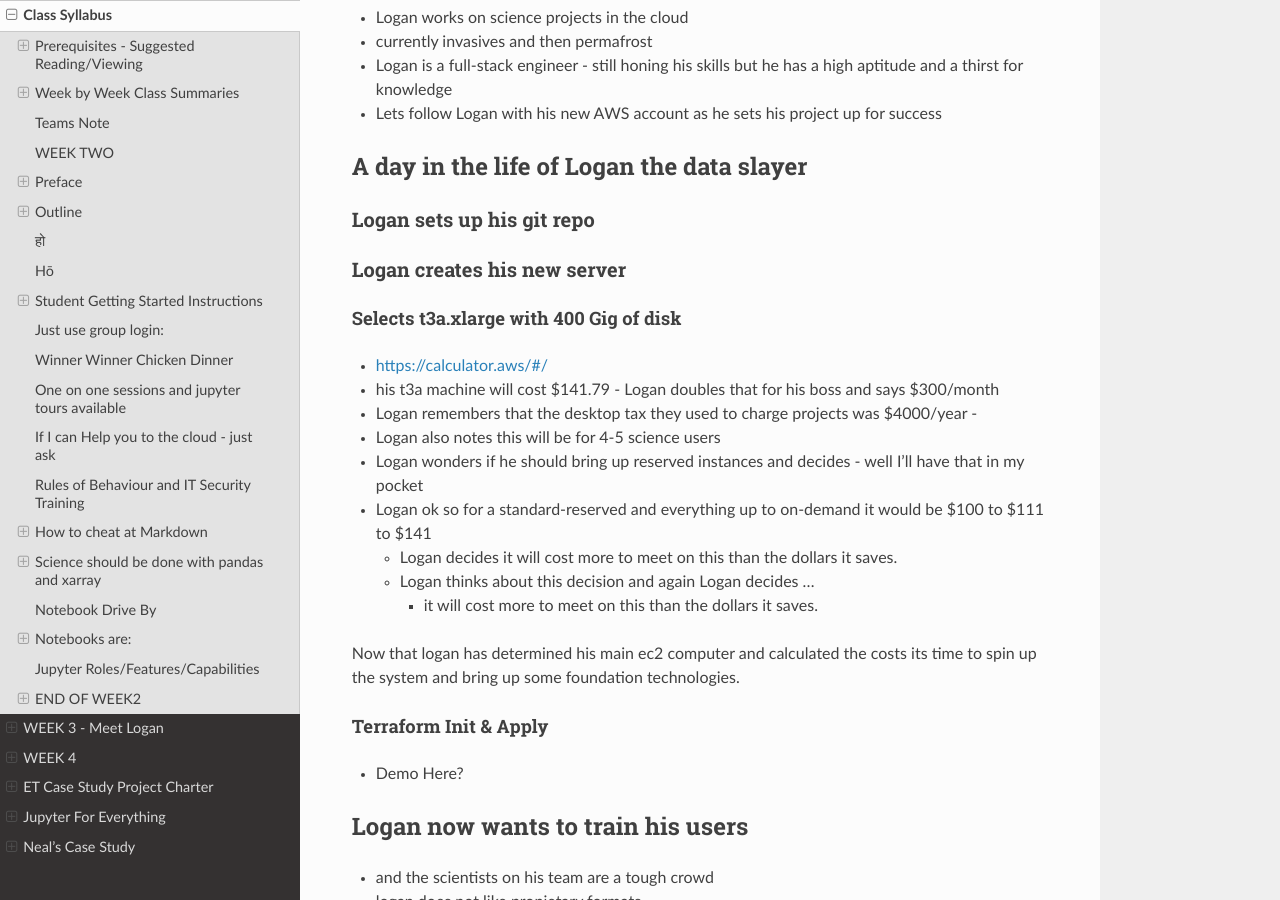
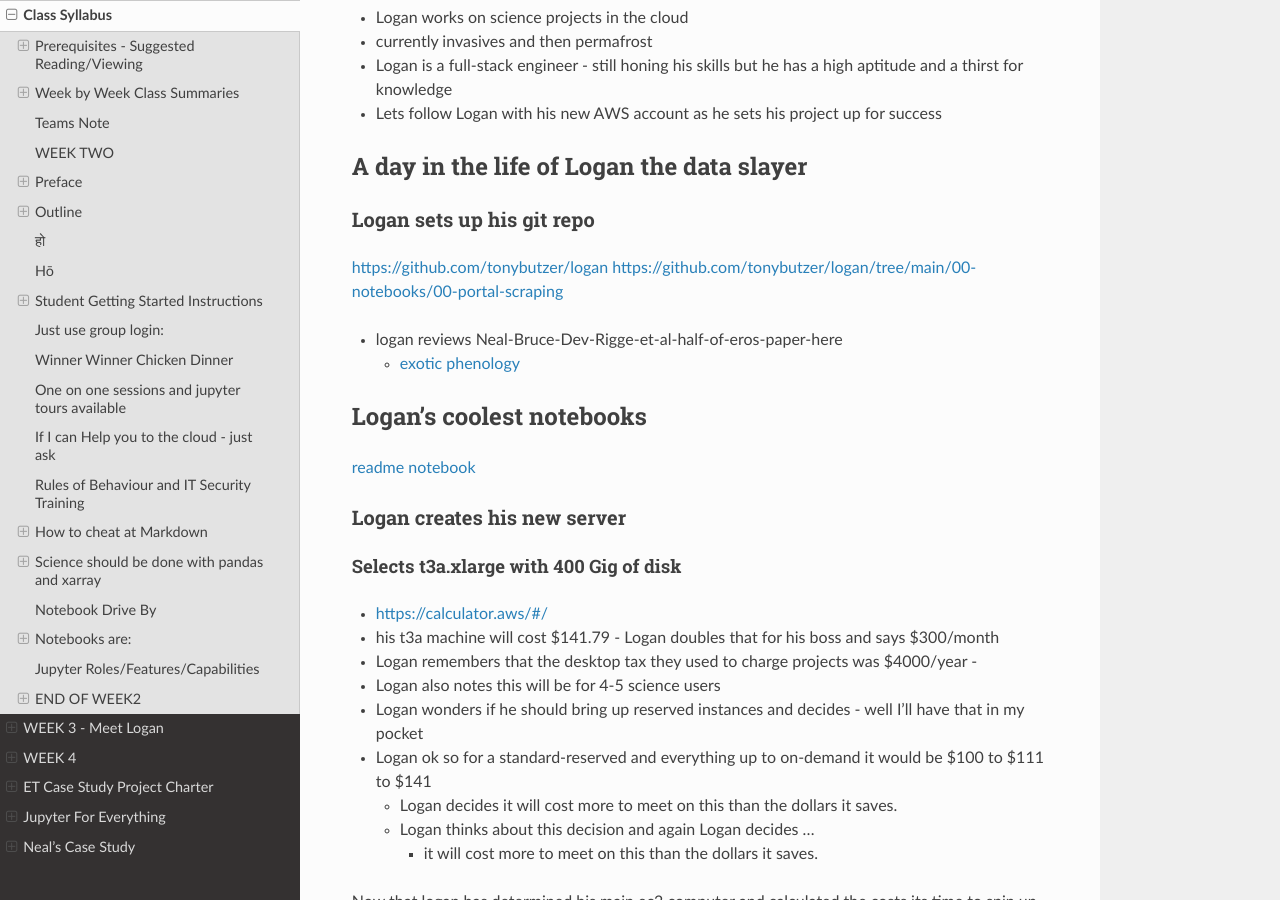
Before and after one commit to tonybutzer/harmony, a Sphinx documentation site: the page built from documentation/source/00weekbyweek.md, in a window 1280 px wide and 900 px high, scrolled down 14547 px. Built offline with Sphinx 7.4.7 and the Read the Docs theme 2.0.0, drawn with Linux system fonts in a browser that asks for light colours; pages that are not in the unit, such as notebooks, are missing from menus.

Commit message:
automatic git update from Makefile

```diff
--- a/documentation/source/00weekbyweek.md
+++ b/documentation/source/00weekbyweek.md
@@ -522,6 +522,15 @@ Commands:
 ## A day in the life of Logan the data slayer
 
 ### Logan sets up his git repo
+[https://github.com/tonybutzer/logan](https://github.com/tonybutzer/logan)
+[https://github.com/tonybutzer/logan/tree/main/00-notebooks/00-portal-scraping](https://github.com/tonybutzer/logan/tree/main/00-notebooks/00-portal-scraping)
+
+- logan reviews Neal-Bruce-Dev-Rigge-et-al-half-of-eros-paper-here
+	- [exotic phenology](https://github.com/tonybutzer/logan/blob/main/00-notebooks/00-portal-scraping/Characterizing_Land_Surface_Phenology_and_Exotic_A.pdf)
+
+## Logan's coolest notebooks
+[readme notebook](https://github.com/tonybutzer/logan/blob/main/00-notebooks/00-portal-scraping/00-readme.ipynb)
+
 
 ### Logan creates his new server
 
```
